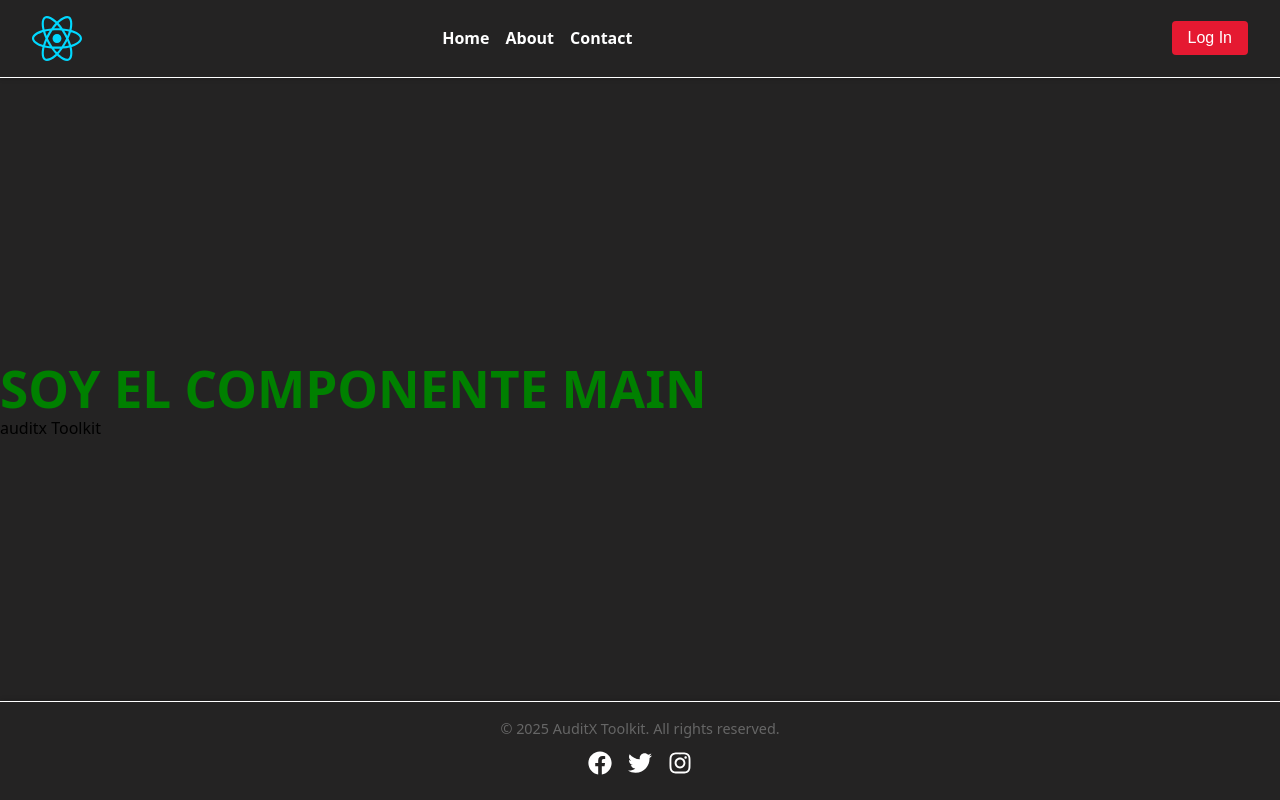
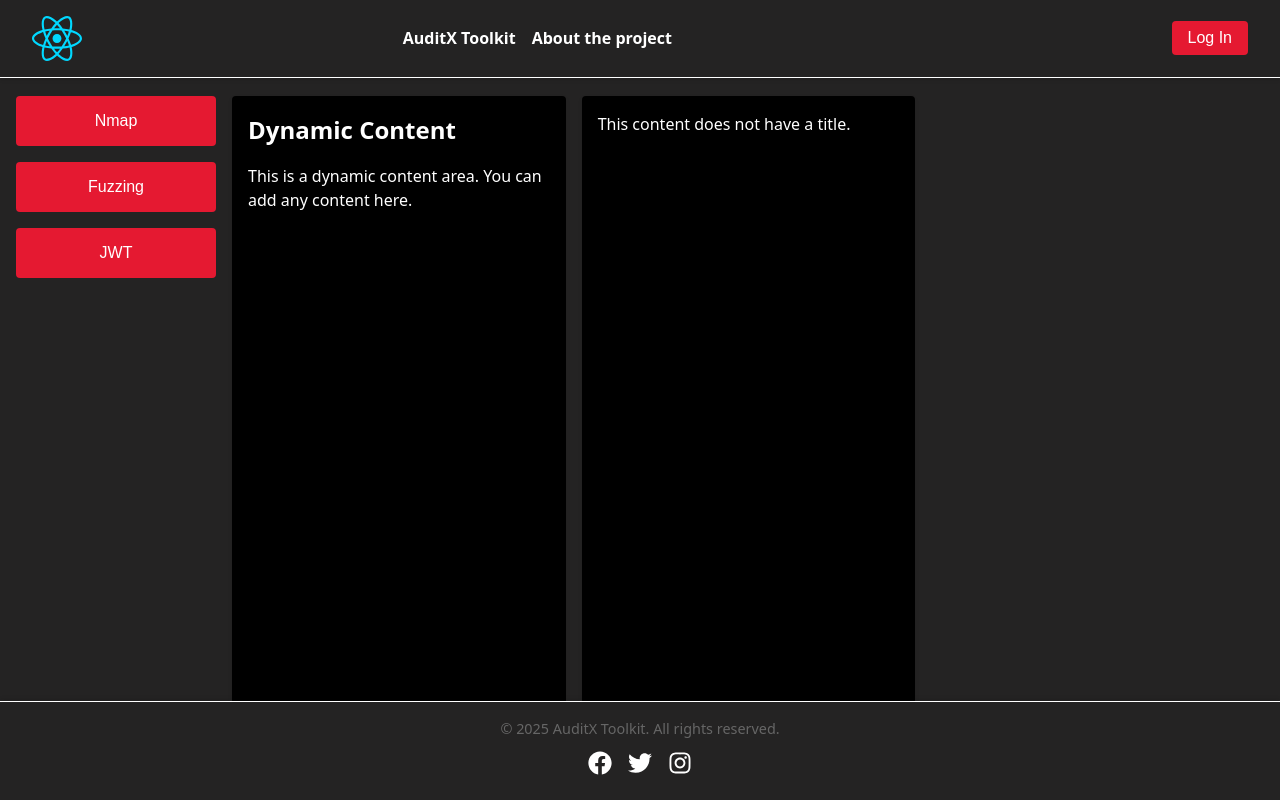
Before and after one commit to einartech/AuditX_Toolkit, a React (Vite) app: page / in a window 1280 px wide. Built offline with nearby package versions, Linux system fonts and the light colour scheme.

Commit message:
feature(main-components):Toolkit reusable, rsponsive, etc

```diff
--- a/package.json
+++ b/package.json
@@ -10,6 +10,7 @@
     "preview": "vite preview"
   },
   "dependencies": {
+    "prop-types": "^15.8.1",
     "react": "^19.1.0",
     "react-dom": "^19.1.0",
     "react-icons": "^5.5.0",
--- /dev/null
+++ b/src/components/content/Content.jsx
@@ -0,0 +1,16 @@
+import PropTypes from "prop-types";
+import styles from "./Content.module.css";
+
+export default function Content({ title, children }) {
+  return (
+    <div className={styles.content}>
+      {title && <h2 className={styles.title}>{title}</h2>}
+      <div className={styles.body}>{children}</div>
+    </div>
+  );
+}
+
+Content.propTypes = {
+  title: PropTypes.string,
+  children: PropTypes.node.isRequired,
+};
--- /dev/null
+++ b/src/components/content/Content.module.css
@@ -0,0 +1,19 @@
+.content {
+    flex: 1;
+    padding: 1rem;
+    background-color: var(--primary-color);
+    color: var(--quinary-color);
+    border-radius: 4px;
+    box-shadow: 0 2px 4px rgba(0, 0, 0, 0.1);
+}
+
+.title {
+    font-size: 1.5rem;
+    margin-bottom: 1rem;
+    color: var(--quinary-color);
+}
+
+.body {
+    font-size: 1rem;
+    line-height: 1.5;
+}
--- a/src/components/main/Main.jsx
+++ b/src/components/main/Main.jsx
@@ -1,10 +1,17 @@
 import styles from "./Main.module.css";
+import Sidebar from "../sidebar/Sidebar";
+import Content from "../content/Content";
 
 export default function Main() {
   return (
-    <main>
-      <h1 className={styles.greenTitle}>SOY EL COMPONENTE MAIN</h1>
-      <p>auditx Toolkit</p>
+    <main className={styles.main}>
+      <Sidebar />
+      <Content title="Dynamic Content">
+        <p>This is a dynamic content area. You can add any content here.</p>
+      </Content>
+      <Content>
+        <p>This content does not have a title.</p>
+      </Content>
     </main>
   );
 }
--- a/src/components/main/Main.module.css
+++ b/src/components/main/Main.module.css
@@ -1,15 +1,14 @@
-.redTitle {
-    color: red;
+.main {
+    display: flex;
+    flex-wrap: wrap;
+    gap: 1rem;
+    padding: 1rem;
+    margin-top: 80px;
+    /* Espacio debajo del Header */
+    margin-bottom: 80px;
+    /* Espacio encima del Footer */
+    background-color: var(--secondary-color);
+    color: var(--quinary-color);
+    min-height: calc(100vh - 160px);
+    /* Ajusta según el tamaño del Header y Footer */
 }
-
-.blueTitle {
-    color: blue;
-}
-
-.greenTitle {
-    color: green;
-}
-
-.yellowTitle {
-    color: yellow;
-}
--- a/src/components/navbar/Navbar.jsx
+++ b/src/components/navbar/Navbar.jsx
@@ -4,9 +4,8 @@ import NavLink from "../navlink/Navlink";
 export default function Navbar() {
   return (
     <ul className={styles.navbar}>
-      <NavLink to="/home" label="Home" />
-      <NavLink to="/about" label="About" />
-      <NavLink to="/contact" label="Contact" />
+      <NavLink to="/auditxtoolkit" label="AuditX Toolkit" />
+      <NavLink to="/about-the-project" label="About the project" />
     </ul>
   );
 }
--- /dev/null
+++ b/src/components/sidebar/Sidebar.jsx
@@ -0,0 +1,11 @@
+import styles from "./Sidebar.module.css";
+
+export default function Sidebar() {
+  return (
+    <div className={styles.sidebar}>
+      <button className={styles.button}>Nmap</button>
+      <button className={styles.button}>Fuzzing</button>
+      <button className={styles.button}>JWT</button>
+    </div>
+  );
+}
--- /dev/null
+++ b/src/components/sidebar/Sidebar.module.css
@@ -0,0 +1,23 @@
+.sidebar {
+    flex: 1;
+    display: flex;
+    flex-direction: column;
+    gap: 1rem;
+    max-width: 200px;
+    /* Limita el ancho de la columna */
+}
+
+.button {
+    padding: 1rem;
+    font-size: 1rem;
+    background-color: var(--tertiary-color);
+    color: var(--quinary-color);
+    border: none;
+    border-radius: 4px;
+    cursor: pointer;
+    text-align: center;
+}
+
+.button:hover {
+    background-color: var(--cuaternary-color);
+}
--- a/src/config/router/Router.jsx
+++ b/src/config/router/Router.jsx
@@ -7,6 +7,8 @@ export default function Router() {
     <BrowserRouter>
       <Routes>
         <Route path="/" element={<App />} />
+        <Route path="/auditxtoolkit" element={<App />} />
+        <Route path="/about-the-project" element={<App />} />
       </Routes>
     </BrowserRouter>
   );
```
Also changed, not shown: src/pages/auditxToolkit/AuditxToolkit.jsx (added, +8 -0 lines), src/pages/auditxToolkit/AuditxToolkit.module.css (added), 1 other file (tests, documents, lock files or other folders).
